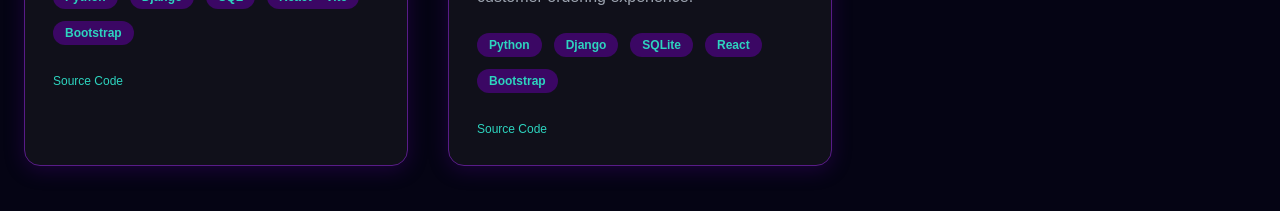
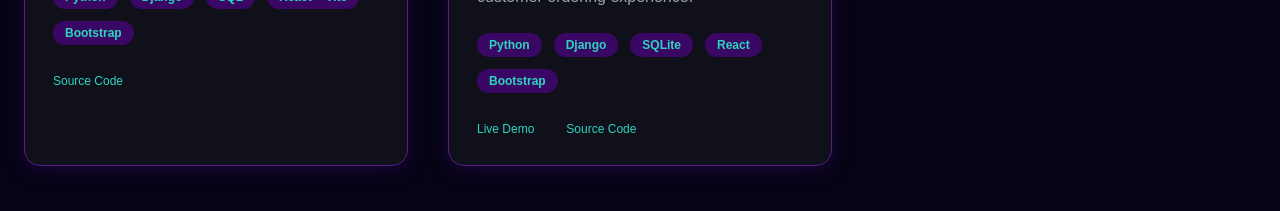
Before and after one commit to deepakmaharana278/My_Portfolio, a React (Vite) app in the folder Portfolio/: page / in a window 1280 px wide. Shown: the part 2900-3111 px from the top of the page. Built offline with nearby package versions, Linux system fonts and the light colour scheme.

Commit message:
Add food ordering system demolink

```diff
--- a/Portfolio/src/components/Work/Work.jsx
+++ b/Portfolio/src/components/Work/Work.jsx
@@ -55,7 +55,7 @@ const Work = () => {
       title: "Food Ordering System",
       description: "A full-stack food ordering system leveraging Python, Django, and React to provide seamless restaurant management and customer ordering experience.",
       tech: ["Python", "Django", "SQLite", "React", "Bootstrap"],
-      demoLink: "",
+      demoLink: "https://food-ordering-system-1-mfnt.onrender.com/",
       codeLink: "https://github.com/deepakmaharana278/Food-Ordering-System",
     },
   ];
```
